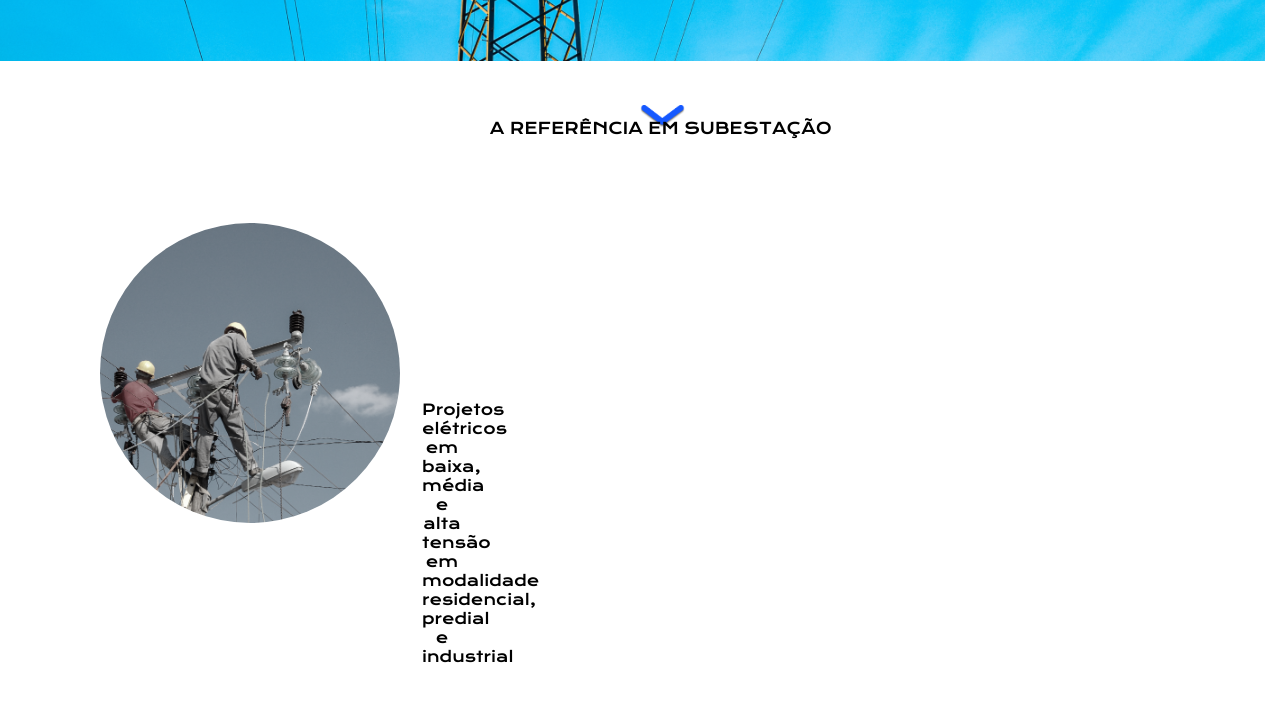
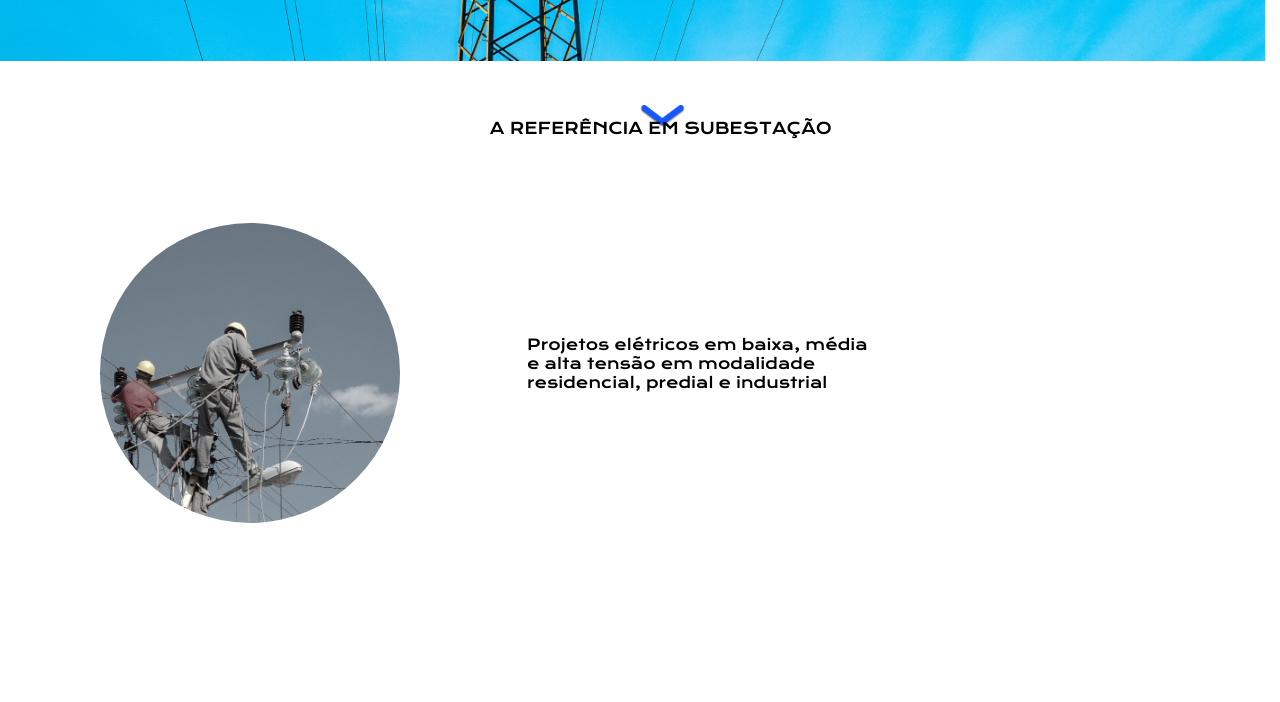
Before and after one commit to Thevolgan/energin_site, an Angular app: page / in a window 1280 px wide. Shown: the part 625-1327 px from the top of the page. Built offline with nearby package versions, Linux system fonts and the light colour scheme.

Commit message:
flex text 1

```diff
--- a/src/app/app.component.css
+++ b/src/app/app.component.css
@@ -115,7 +115,8 @@ html{
     display: flex;
     justify-content: space-evenly;
     align-items: center;
-    width: 100px;
+    width: 1000px;
+    flex-direction: row;
 }
 
 .card1{/*representa o formato geometrico principal*/
@@ -188,7 +189,7 @@ html{
     transition: 0.5s ease-in-out;
 }
 
-.card-wrapper{
+/*.card-wrapper{
     text-align: center;
     display: flex;
     flex-direction: column;
@@ -203,14 +204,18 @@ html{
     letter-spacing: 4px;
     margin: 0;
     transition: 0.5s ease-in-out;
-}
+}*/
 
 .text1{
     font-size: 15px;
     font-family: 'Krona one';
-    max-width: 40px;
+    width: 350px;
     position: relative;
-    top: 100px;
+    display: flex;
+    flex-direction: column;
+    justify-content: start;
+    top: -70px;
+    left: -130px;
 }
 
 .card1:hover{
--- a/src/app/app.component.html
+++ b/src/app/app.component.html
@@ -22,11 +22,9 @@
         <!--card1-->
         <div class="card-container" data-aos="fade-left">
           <div class="card1" id="aboute"></div>
-              <div class="card-wrapper">
                       <a class="text1">
                         Projetos elétricos em baixa, média e alta tensão em modalidade residencial, predial e industrial
                       </a>
-              </div>
         </div>
 
         <!--card2-->
```
